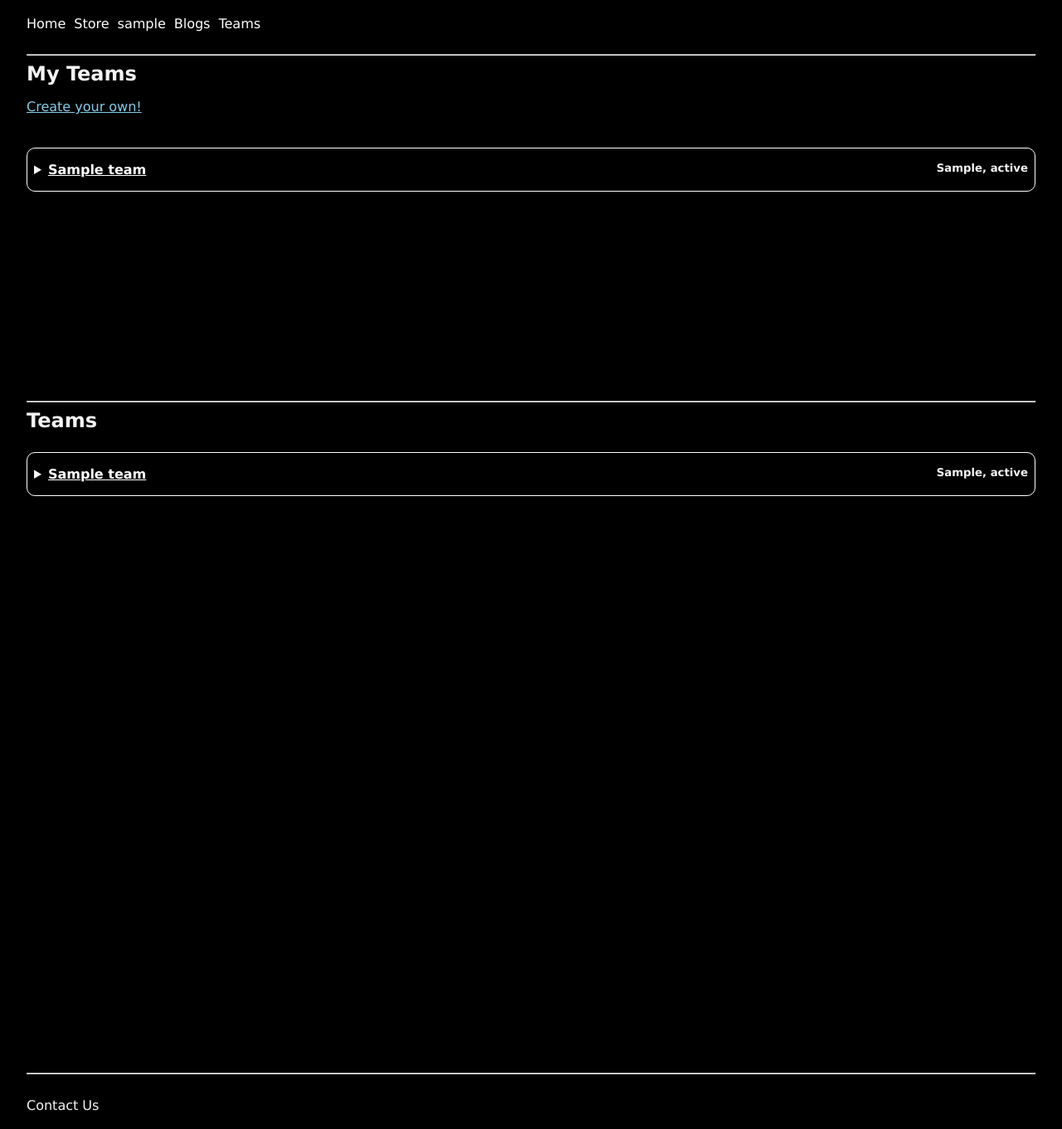
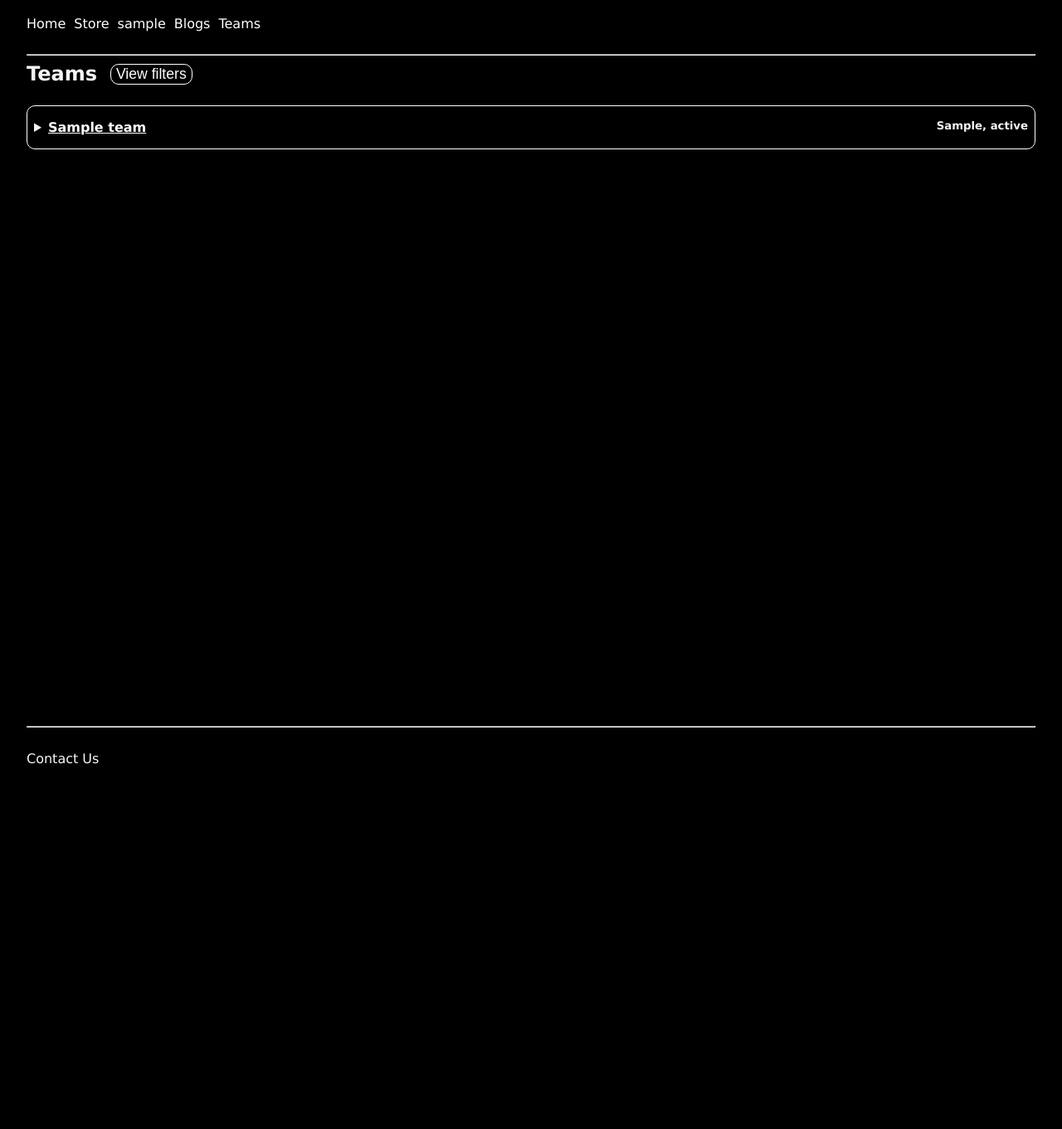
Before and after one commit to Bennm23/f5new, a Django app: template project/f5teams/templates/f5teams/teams_home.html in a window 1280 px wide. Shown: the whole page at 83% size. After the commit the page ends 921 px from the top, so only its background shows below. Run offline with Django 4.2, Linux system fonts and the light colour scheme; the template is opened without the code that fills it: values that come from a table or form of the project are taken from there, others are empty; a user stored in the database is signed in; tables that the repository leaves empty hold one stand-in row (values such as "Sample post"); some libraries are stand-ins or nearby versions.

Commit message:
added search form to teams

```diff
--- a/project/f5teams/templates/f5teams/teams_home.html
+++ b/project/f5teams/templates/f5teams/teams_home.html
@@ -8,42 +8,14 @@ Teams
 {% endblock %}
 
 {% block content %}
-{% if not my_teams is None %}
 <hr>
 <div class="section">
+    <div class="section_header">
+        <h2>Teams</h2>
+        <button class="filter" onclick="toggleSearchForm()">View filters <i class="fa fa-filter"></i></button>
+    </div>
 
-    <h2>My Teams</h2>
-    {% if user.is_authenticated %}
-    <div class="button_link_group">
-        <a href="{% url 'teams:create' %}" class="button_link positive">Create your own!</a>
-    </div>
-    {% endif %}
-
-    <div class="results_list">
-        {% for team in my_teams %}
-        <div class="list_item">
-            <details>
-                <summary>
-                    <a href="{% url 'teams:detail' team.id %}" class="button_link default">{{team.team_name}}</a>
-                    <div class="float_right_div">
-                        <h5>{{team.city}}, {{team.state}}</h5>
-                    </div>
-                </summary>
-                <p class="shorty">{{ team.bio | truncatewords:15 | safe}}</p>
-            </details>
-        </div>
-        {% empty %}
-        <h3>Oh No! You haven't joined any teams...</h3>
-        {% endfor %}
-    </div>
-</div>
-{% endif %}
-
-<hr>
-<div class="section">
-    <h2>Teams</h2>
-
-    <div class="search_form_container">
+    <div id="searchFormContainer" class="search_form_container">
         <form method="get" action="{% url 'teams:home' %}">
             {{ search_form.as_p }}
             <button class="submit" type="submit">Search</button>
```
